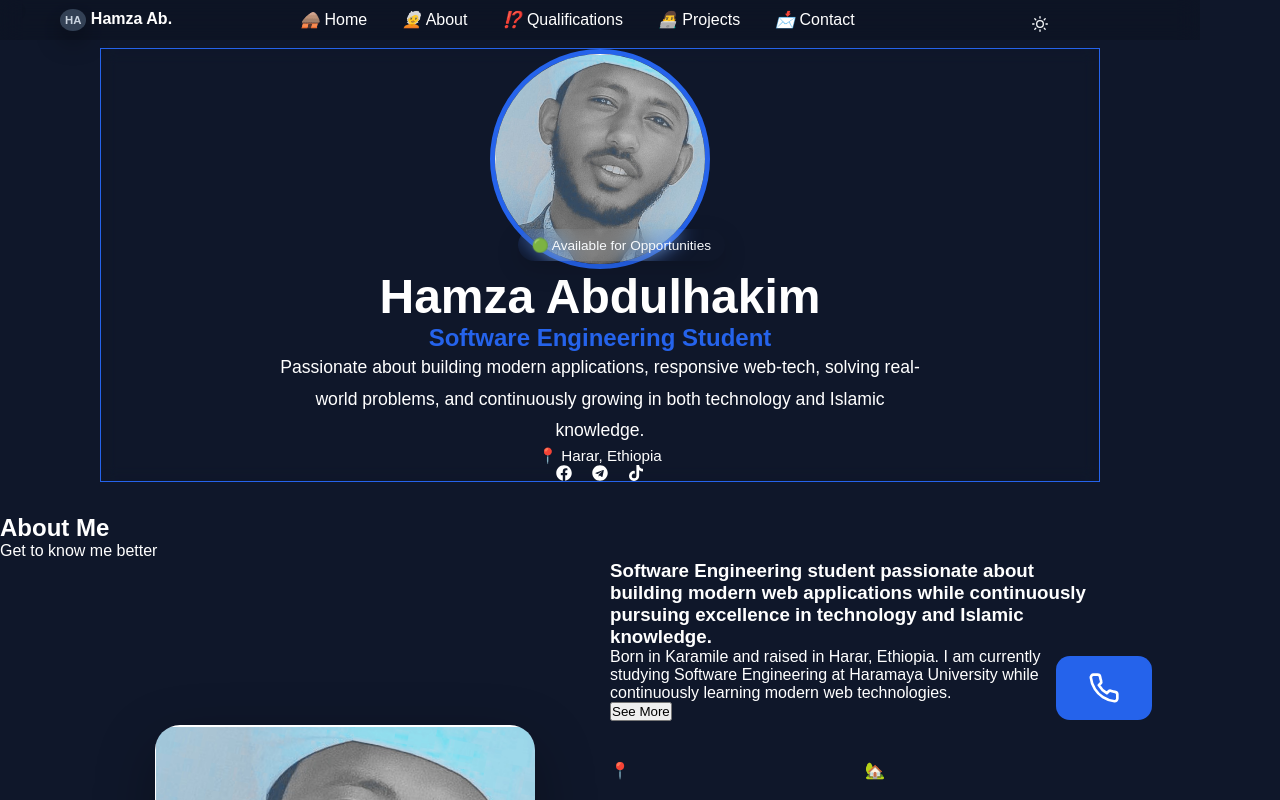
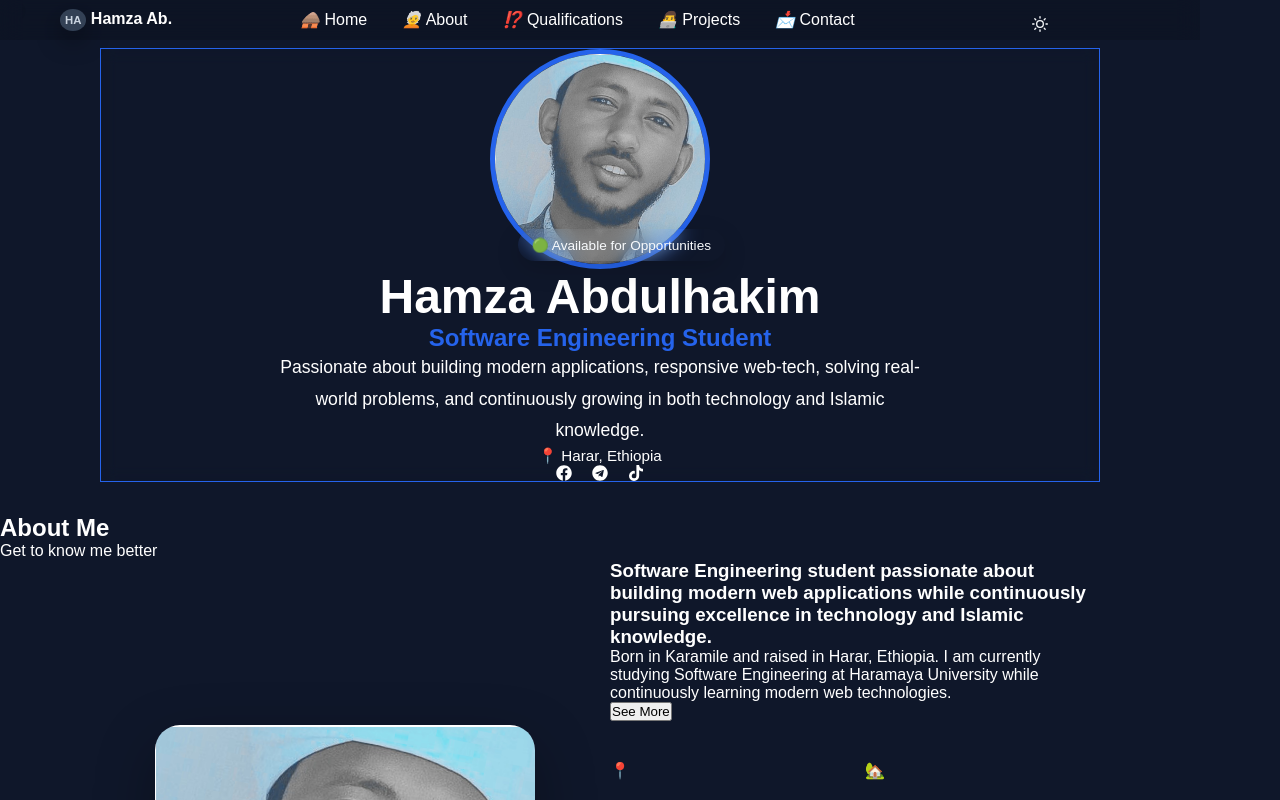
Before and after one commit to HamzaAbdulhakim/oborra.tech, a React (Vite) app: page / in a window 1280 px wide. Shown: the top 800 px of the page. Built offline with nearby package versions, Linux system fonts and the light colour scheme.

Commit message:
remove call me button temporarily

```diff
--- a/src/App.jsx
+++ b/src/App.jsx
@@ -6,7 +6,7 @@ import { slideLeft, slideRight } from "./animations/variants";
 import Footer from "./components/Footer"
 import Contact from "./pages/contact";
 import About from "./pages/About";
-import CallMe from "./pages/CallMe";
+// import CallMe from "./pages/CallMe";
 import Header from "./pages/Header";
 import Projects from "./pages/Projects";
 import Stagger from "./components/Stagger";
@@ -77,7 +77,7 @@ function App() {
           </Reveal2>
         </Stagger>
 
-        <CallMe />
+        {/* <CallMe /> */}
       </main>
       <footer>
         <Stagger>
--- a/src/styles/logo.css
+++ b/src/styles/logo.css
@@ -1,48 +1,45 @@
 .callMe{
+    width: min(140px, 100%);
     position: fixed;
-    bottom: 10%;
-    right: 10%;
-    gap: 50px;
+    bottom: 0%;
+    right: 0%;
+    gap: 5px;
 
     align-items: center;
 
     z-index: 1000;
 }
 
-.callMe-btn button{
-    background: var(--primary-dark);
-    color: var(--color-bg);
+.callMe-btn{
+    position: absolute;
+    bottom: 50%;
+    right: 5%;
+    background: none;
+    color: inherit;
     border-radius: 50%;
-    width: fit-content;
-    padding: 10px;
+    width: min(180px, 100%);
+    padding: none;
     margin-top: 20px;
-    font-size: xx-large;
+    font-size: clamp(4rem, 5rem, 1.5rem);
     transition: var(--transition-fast);
 }
 
-.callMe-btn button{
+.callMe-btn{
+    /* overflow:hidden; */
 
-    position:relative;
+    /* display:inline-flex; */
 
-    overflow:hidden;
+    /* align-items:center; */
 
-    display:inline-flex;
+    /* justify-content:center; */
 
-    align-items:center;
+    /* gap:.7rem; */
 
-    justify-content:center;
+    /* padding:1rem 2rem; */
 
-    gap:.7rem;
+    /* border:none; */
 
-    padding:1rem 2rem;
-
-    background:var(--primary-color);
-
-    color:white;
-
-    border:none;
-
-    border-radius:14px;
+    /* border-radius:14px; */
 
     cursor:pointer;
 
@@ -53,16 +50,14 @@
 
 }
 
-.callMe-btn button:hover{
+.callMe-btn:hover{
 
     transform:translateY(-4px);
 
-    box-shadow:
-        0 12px 30px rgba(37,99,235,.35);
-
 }
 
-.callMe-btn button::before{
+/*
+.callMe-btn::before{
 
     content:"";
 
@@ -97,10 +92,17 @@
     left: 100%;
 }
 
+*/
 .call-content{
+    width: 100%;
+    position: absolute;
+    bottom: 5%;
     display: flex;
+    margin-bottom: 5rem;
     flex-direction: column;
+    align-items: center;
     gap: 20px;
+    font-size: clamp(1rem, 0.5rem, 0.05rem);
     border: 1px solid blue;
 }
 
```
